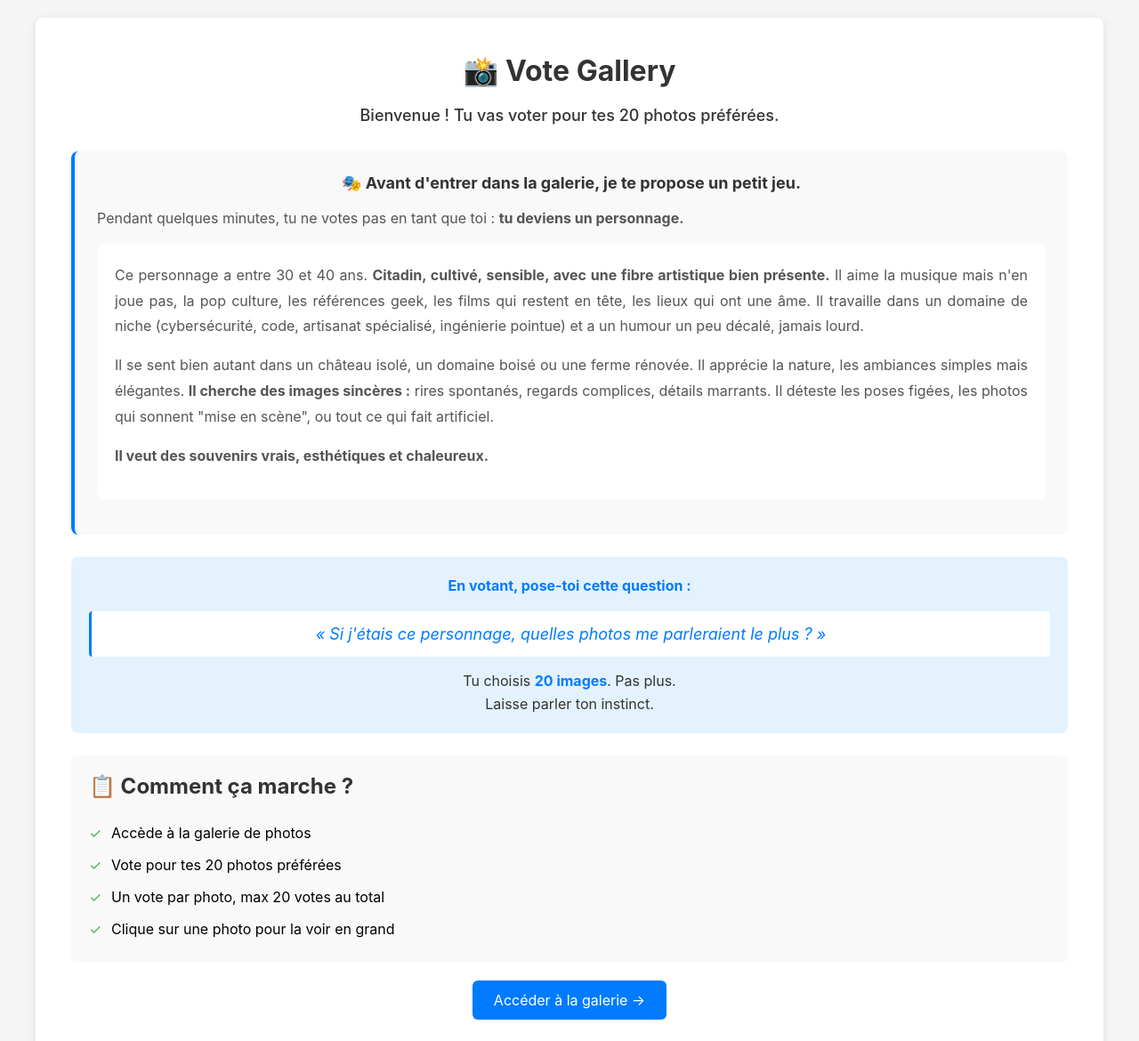
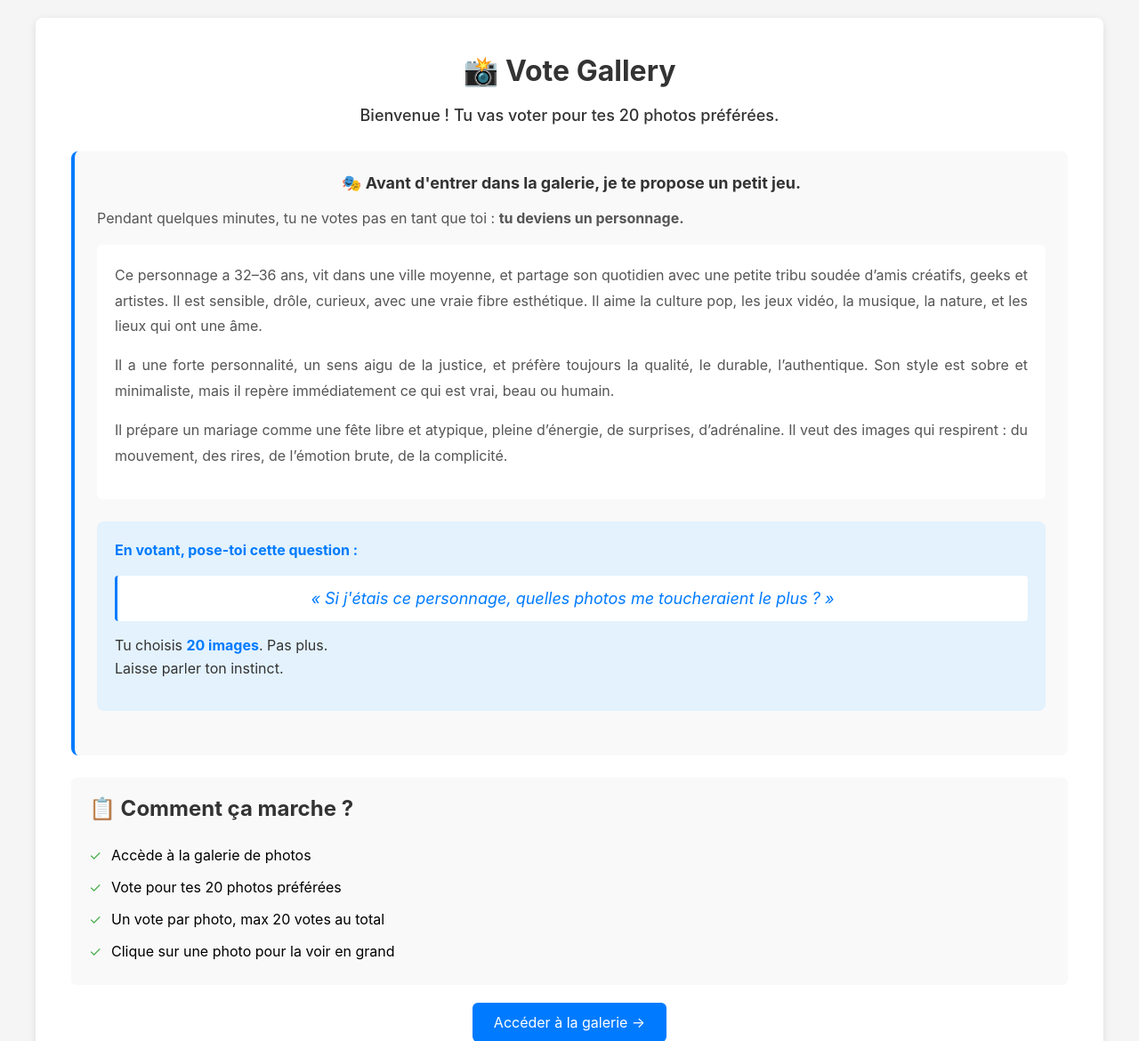
Before and after one commit to Tiritibambix/VoteGallery, a Flask app: page / in a window 1280 px wide. Shown: the top 1170 px of the page at 89% size. Run offline with Flask 3, Linux system fonts and the light colour scheme.

Commit message:
Update index.html

```diff
--- a/templates/index.html
+++ b/templates/index.html
@@ -19,21 +19,20 @@
                     <p>Pendant quelques minutes, tu ne votes pas en tant que toi : <strong>tu deviens un personnage.</strong></p>
 
 <div class="character-description">
-                        <p>Ce personnage a entre 30 et 40 ans. <strong>Citadin, cultivé, sensible, avec une fibre artistique bien présente.</strong> Il aime la musique mais n'en joue pas, la pop culture, les références geek, les films qui restent en tête, les lieux qui ont une âme. Il travaille dans un domaine de niche (cybersécurité, code, artisanat spécialisé, ingénierie pointue) et a un humour un peu décalé, jamais lourd.</p>
+    <p>Ce personnage a 32–36 ans, vit dans une ville moyenne, et partage son quotidien avec une petite tribu soudée d’amis créatifs, geeks et artistes. Il est sensible, drôle, curieux, avec une vraie fibre esthétique. Il aime la culture pop, les jeux vidéo, la musique, la nature, et les lieux qui ont une âme.</p>
 
-                        <p>Il se sent bien autant dans un château isolé, un domaine boisé ou une ferme rénovée. Il apprécie la nature, les ambiances simples mais élégantes. <strong>Il cherche des images sincères :</strong> rires spontanés, regards complices, détails marrants. Il déteste les poses figées, les photos qui sonnent "mise en scène", ou tout ce qui fait artificiel.</p>
+    <p>Il a une forte personnalité, un sens aigu de la justice, et préfère toujours la qualité, le durable, l’authentique. Son style est sobre et minimaliste, mais il repère immédiatement ce qui est vrai, beau ou humain.</p>
 
-                        <p><strong>Il veut des souvenirs vrais, esthétiques et chaleureux.</strong><br>
-
-                    </div>
+    <p>Il prépare un mariage comme une fête libre et atypique, pleine d’énergie, de surprises, d’adrénaline. Il veut des images qui respirent : du mouvement, des rires, de l’émotion brute, de la complicité.</p>
 </div>
 
 <div class="question-section">
     <p><strong>En votant, pose-toi cette question :</strong></p>
-                    <blockquote>« Si j'étais ce personnage, quelles photos me parleraient le plus ? »</blockquote>
+    <blockquote>« Si j'étais ce personnage, quelles photos me toucheraient le plus ? »</blockquote>
     <p>Tu choisis <strong>20 images</strong>. Pas plus.<br>
     Laisse parler ton instinct.</p>
 </div>
+
             </div>
 
             <div class="instructions-box">
```
Lines whose indentation alone changed are shown as unchanged.
